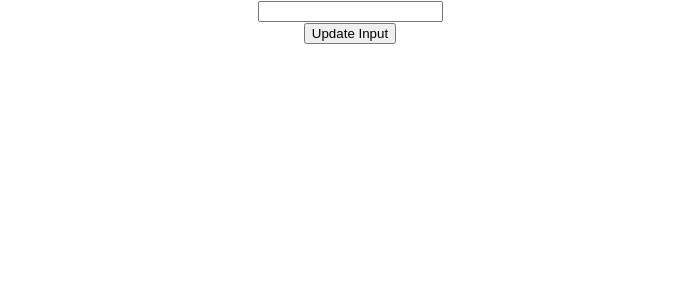
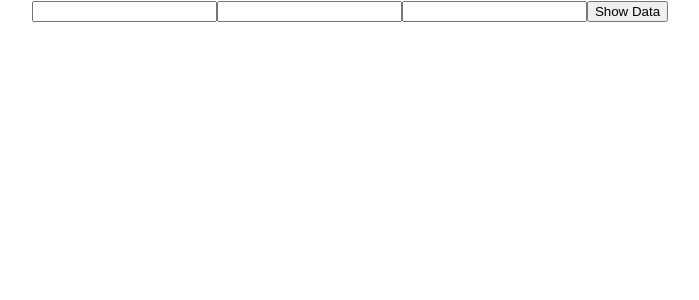
Before and after one commit to codeBurner0/React-JS-Complete, a React (Create React App) app: page / in a window 1280 px wide. Shown: the top 300 px of the page, without its empty margins (290-989 px from the left). Built offline with nearby package versions, Linux system fonts and the light colour scheme.

Commit message:
UncontrolledComponents

```diff
--- a/src/App.js
+++ b/src/App.js
@@ -21,12 +21,14 @@ import React from 'react'
 // import UseMemo from './Components/Hooks/UseMemo'
 // import UseRefClass from './Components/Hooks/UseRef/UseRefClass'
 // import UseRefFun from './Components/Hooks/UseRef/UseRefFun'
-import ForwardRef2 from './Components/Hooks/UseRef/ForwardRef/ForwardRef2'
+// import ForwardRef2 from './Components/Hooks/UseRef/ForwardRef/ForwardRef2'
+// import ControlledComponent from './Components/ControlledVSUncontrolledComponents/ControlledComponent'
+import UncontrolledComponents from './Components/ControlledVSUncontrolledComponents/UncontrolledComponents'
 
 function App() {
   return (
     <div>
-      <ForwardRef2/>
+      < UncontrolledComponents/>
     </div>
   )
 }
--- /dev/null
+++ b/src/Components/ControlledVSUncontrolledComponents/ControlledComponent.js
@@ -0,0 +1,16 @@
+import React, { useState } from 'react'
+
+function ControlledComponent() {
+    const [val,setVal]=useState("Ankit");
+    function Clicker(e){
+        setVal(e.target.value)
+    }
+  return (
+    <div>
+        <h1>{val}</h1>
+      <input type="text" value={val} onChange={Clicker}/>
+    </div>
+  )
+}
+
+export default ControlledComponent
--- /dev/null
+++ b/src/Components/ControlledVSUncontrolledComponents/UncontrolledComponents.js
@@ -0,0 +1,22 @@
+import React, { useRef } from 'react'
+
+function UncontrolledComponents() {
+    const ref1=useRef(null);
+    const ref2=useRef(null);
+    function Clicker(){
+        console.log(ref1.current.value);
+        console.log(ref2.current.value);
+        var inp=document.getElementById("input").value;
+        console.log(inp);
+    }
+  return (
+    <div>
+      <input type="text" ref={ref1}/>
+      <input type="text" ref={ref2}/>
+      <input id='input' type="text" />
+      <button onClick={Clicker}>Show Data</button>
+    </div>
+  )
+}
+
+export default UncontrolledComponents
```
